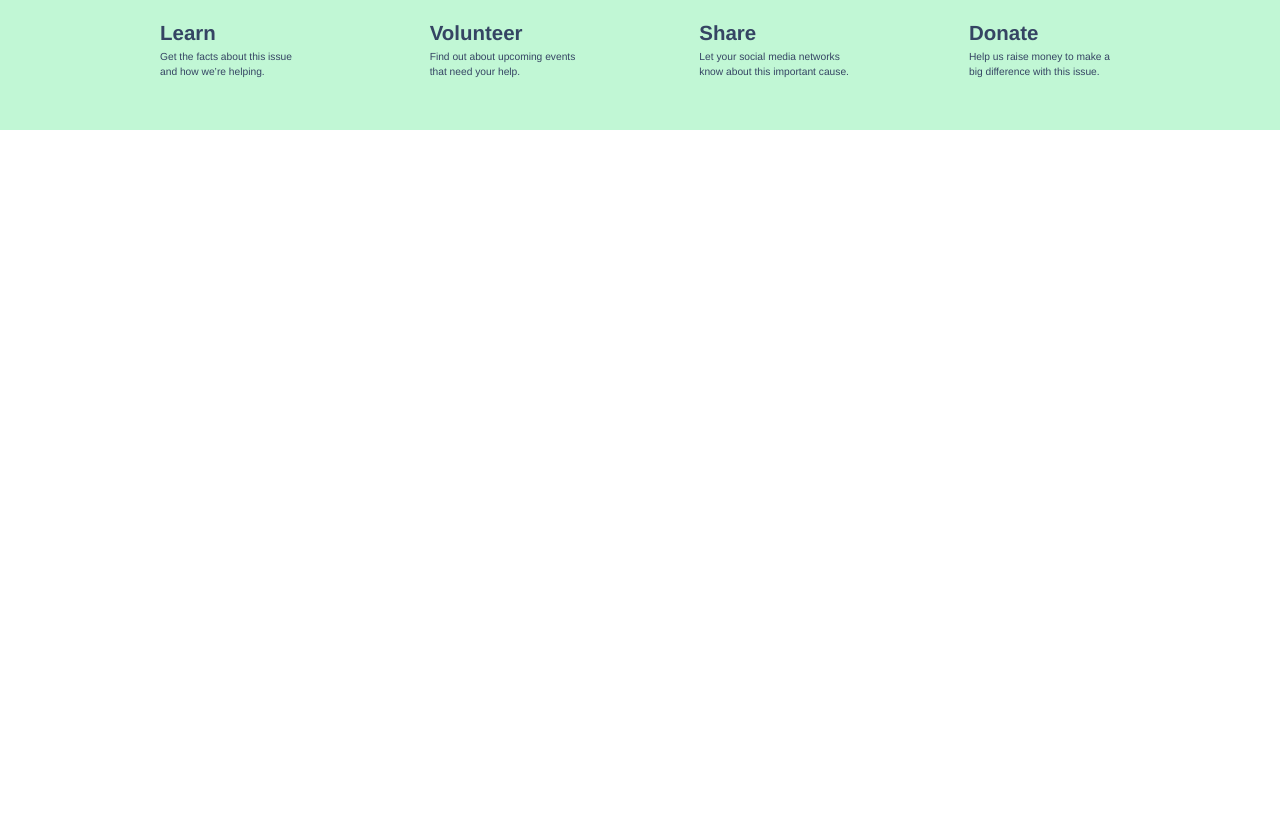
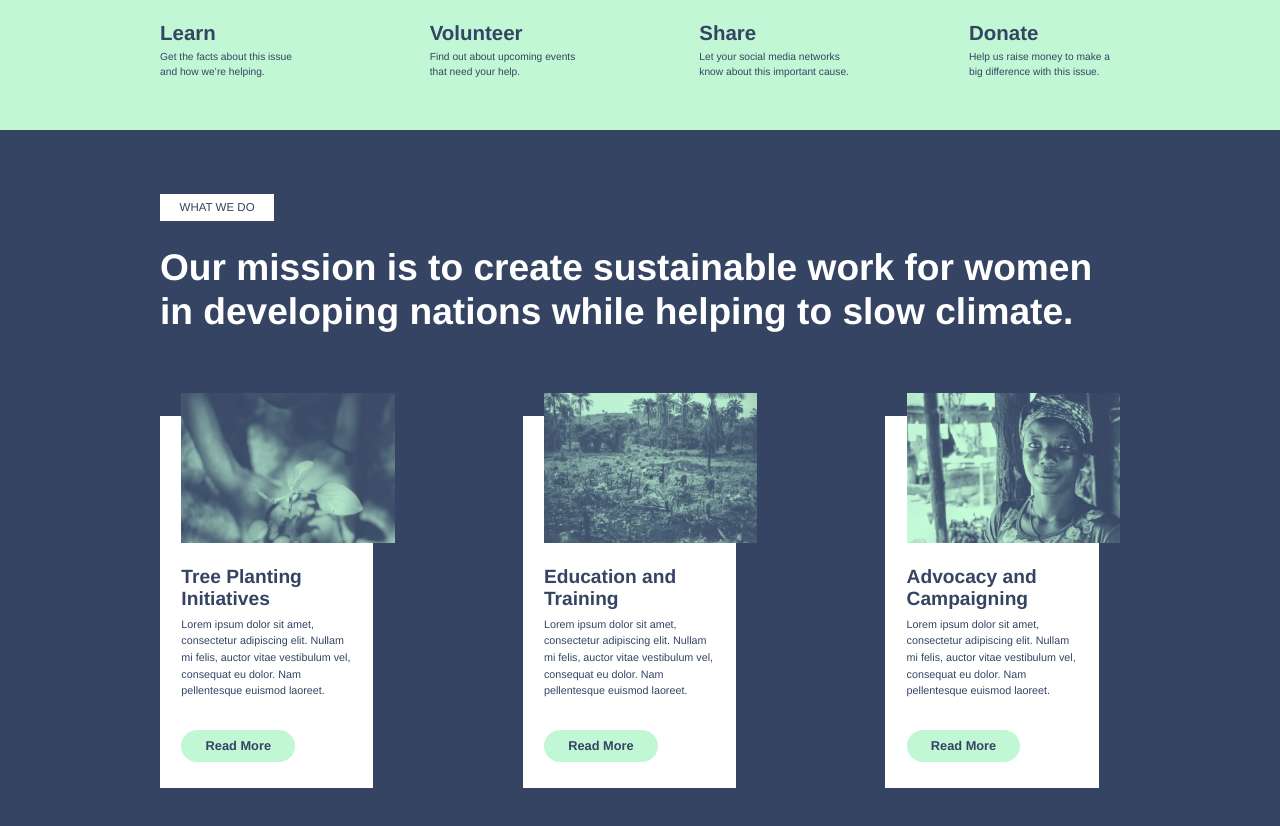
Before and after one commit to abdul00a/static-web-page, a plain HTML site: page src/html/index.html in a window 1280 px wide. Shown: the part 738-1564 px from the top of the page. Before the commit the page ends 868 px from the top, so only its background shows below. Drawn offline with Linux system fonts and the light colour scheme.

Commit message:
Add Artboard section for desktop view

```diff
--- a/src/css/index.css
+++ b/src/css/index.css
@@ -154,3 +154,77 @@
     display: flex;
     flex-direction: column;
   }
+
+  /********************************3rd Section CSS**********************************/
+.section-info {
+    background: #354463 0% 0% no-repeat padding-box;
+  }
+  .img {
+    position: relative;
+    top: -1.8vw;
+    padding: 5.834vw 8.334vw;
+  }
+  #read {
+    margin: 0.9vw 0 0 0;
+  }
+  .btn-read {
+    width: 8.9vw;
+    border-radius: 5vw;
+    border: none;
+    outline: none;
+    font: Bold 1vw/1.7vw Helvetica;
+    background: #c1f7d5 0vw 0vw no-repeat padding-box;
+    padding: 0.42vw 0;
+  }
+  #planting {
+    background-image: url(../image/tree-planting.png);
+    background-size: cover;
+  }
+  #education {
+    background-image: url(../image/education-training.png);
+    background-size: cover;
+  }
+  #advocacy {
+    background-image: url(../image/advocacy.png);
+    background-size: cover;
+  }
+  #sub-container {
+    padding: 5vw 0 6vw 0;
+  }
+  .info-card {
+    background-color: #ffffff;
+    display: inline-block;
+    padding: 0.58vw 1.53vw;
+    font-size: 0.9vw;
+  }
+  h1 {
+    font-size: 2.9vw;
+    color: #fff;
+    line-height: 3.4vw;
+    padding: 2vw 0 4.5vw 0;
+  }
+  #box {
+    display: flex;
+    padding: 2vw 0;
+    justify-content: space-between;
+  }
+  .card-container {
+    background-color: #fff;
+    width: 16.676vw;
+    box-sizing: border-box;
+    padding: 0 0 2vw 1.668vw;
+  }
+  .head-text {
+    font: Bold 1.5vw/1.7vw Helvetica;
+    padding: 0 0 0.5vw 0;
+  }
+  .big-card {
+    width: 18.343vw;
+  }
+  .subhead-text {
+    font:lighter 0.84vw/1.3vw Helvetica ;
+    padding: 0.5vw 0 1vw 0;
+  }
+  .subhead-text > p {
+    padding-right: 1.33vw;
+  }
--- a/src/html/index.html
+++ b/src/html/index.html
@@ -96,5 +96,85 @@
           </div>
         </div>
       </section>
+
+      <section class="section-info">
+        <div class="container">
+          <div id="sub-container">
+            <div class="info-card">
+              <p>WHAT WE DO</p>
+            </div>
+            <h1>
+              Our mission is to create sustainable work for women in developing
+              nations while helping to slow climate.
+            </h1>
+            <div id="box">
+              <div class="big-card">
+                <div class="card-container">
+                  <div class="img" id="planting"></div>
+                  <div class="head-text">
+                    <p>Tree Planting Initiatives</p>
+                    <div class="subhead-text">
+                      <p>
+                        Lorem ipsum dolor sit amet, consectetur adipiscing elit.
+                        Nullam mi felis, auctor vitae vestibulum vel, consequat eu
+                        dolor. Nam pellentesque euismod laoreet.
+                      </p>
+                    </div>
+                  </div>
+
+                  <div id="read">
+                    <button type="button" class="btn-read">
+                      Read More
+                    </button>
+                  </div>
+                </div>
+              </div>
+              <div class="big-card">
+                <div class="card-container">
+                  <div class="img" id="education"></div>
+                  <div class="head-text">
+                    <p>
+                      Education and Training
+                    </p>
+                    <div class="subhead-text">
+                      <p>
+                        Lorem ipsum dolor sit amet, consectetur adipiscing elit.
+                        Nullam mi felis, auctor vitae vestibulum vel, consequat eu
+                        dolor. Nam pellentesque euismod laoreet.
+                      </p>
+                    </div>
+                  </div>
+                  <div id="read">
+                    <button type="button" class="btn-read">
+                      Read More
+                    </button>
+                  </div>
+                </div>
+              </div>
+              <div class="big-card">
+                <div class="card-container">
+                  <div class="img" id="advocacy"></div>
+                  <div class="head-text">
+                    <p>Advocacy and Campaigning</p>
+                    <div class="subhead-text">
+                      <p>
+                        Lorem ipsum dolor sit amet, consectetur adipiscing elit.
+                        Nullam mi felis, auctor vitae vestibulum vel, consequat eu
+                        dolor. Nam pellentesque euismod laoreet.
+                      </p>
+                    </div>
+                  </div>
+
+                  <div id="read">
+                    <button type="button" class="btn-read">
+                      Read More
+                    </button>
+                  </div>
+                </div>
+              </div>
+            </div>
+          </div>
+        </div>
+      </section>
   </body>
 </html>
```
